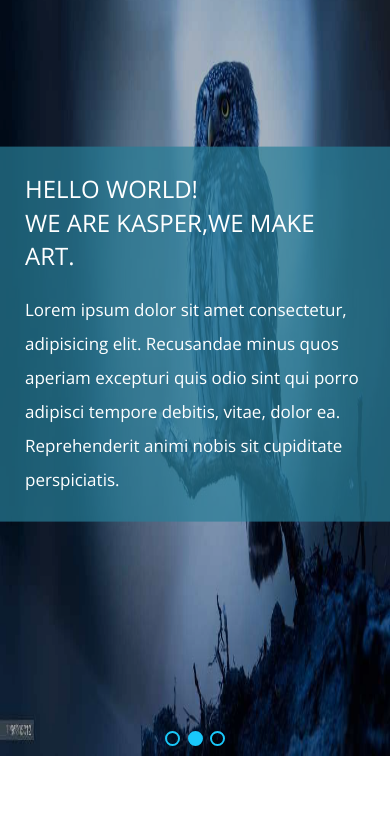
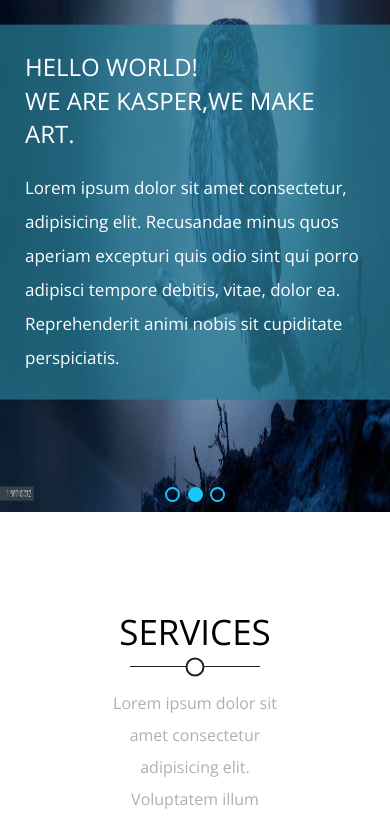
Before and after one commit to MayyarZidane/Kasper-Template, a plain HTML site: page index.html in a window 390 px wide. Shown: the part 88-912 px from the top of the page. Drawn offline with nearby package versions, Linux system fonts and the light colour scheme.

Commit message:
Enhance mobile responsive in landing section

```diff
--- a/css/kasper.css
+++ b/css/kasper.css
@@ -200,7 +200,8 @@ header .form {
 }
 
 .landing {
-    min-height: 100vh;
+    min-height: 600px;
+    max-height: 100vh;
     background-image: url("../images/landing.jpeg");
     background-size: 100% 100%;
     background-repeat: no-repeat;
```
Also changed, not shown: 1 other file.
